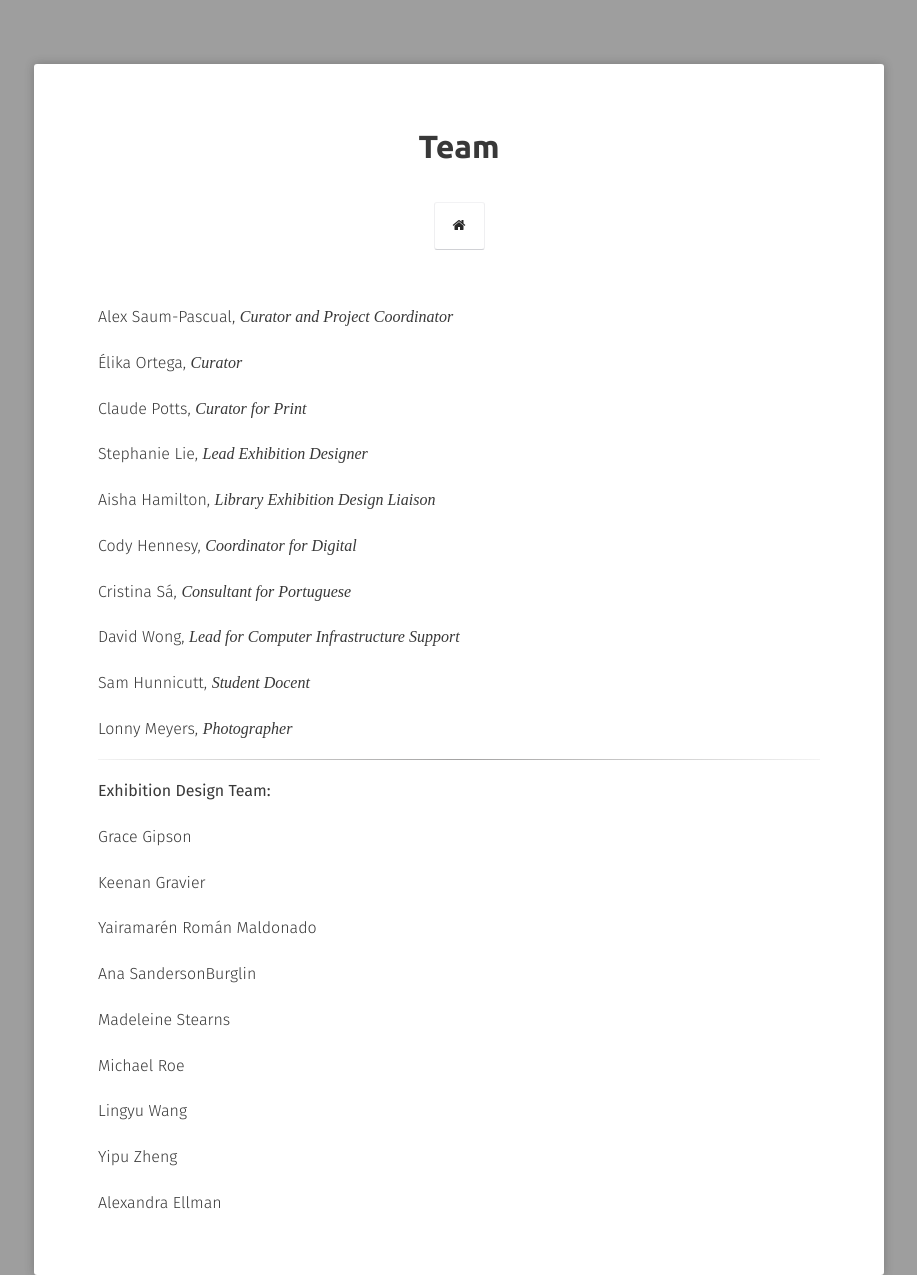
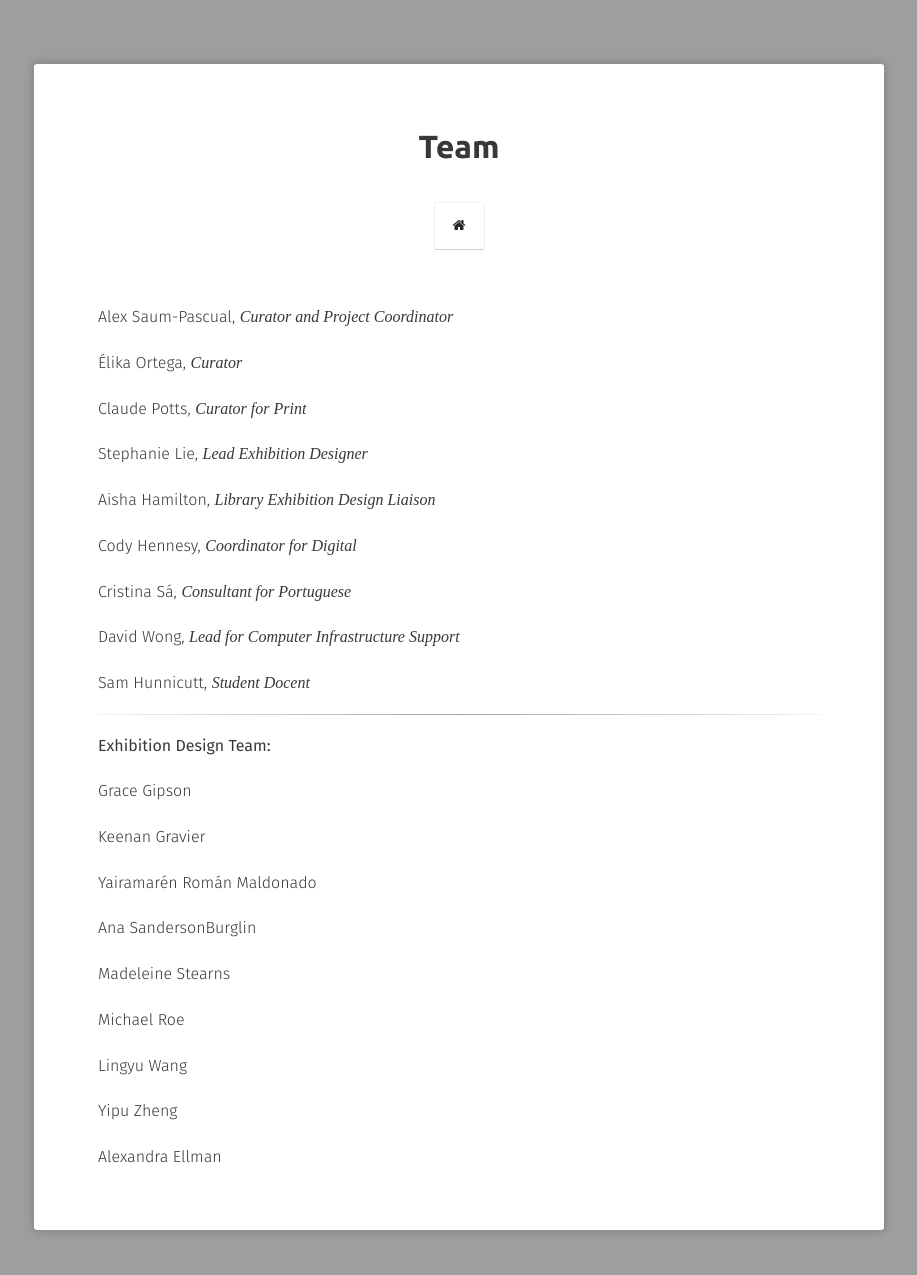
Before and after one commit to nolegacyexhibit/nolegacyexhibit.github.io, a Jekyll site: the page built from team/index.md, in a window 1280 px wide. Shown: the whole page, without its empty margins (181-1098 px from the left). Built offline with Jekyll 4.4.1, drawn with Linux system fonts in a browser that asks for light colours; some web fonts are replaced; after the commit the page ends 1230 px from its top, so only the background shows below that.

Commit message:
Update index.md

```diff
--- a/team/index.md
+++ b/team/index.md
@@ -24,8 +24,6 @@ David Wong, <em>Lead for Computer Infrastructure Support</em>
 
 Sam Hunnicutt, <em>Student Docent</em>
 
-Lonny Meyers, <em>Photographer</em>
-
 ---
 
 <b>Exhibition Design Team:</b>
```
